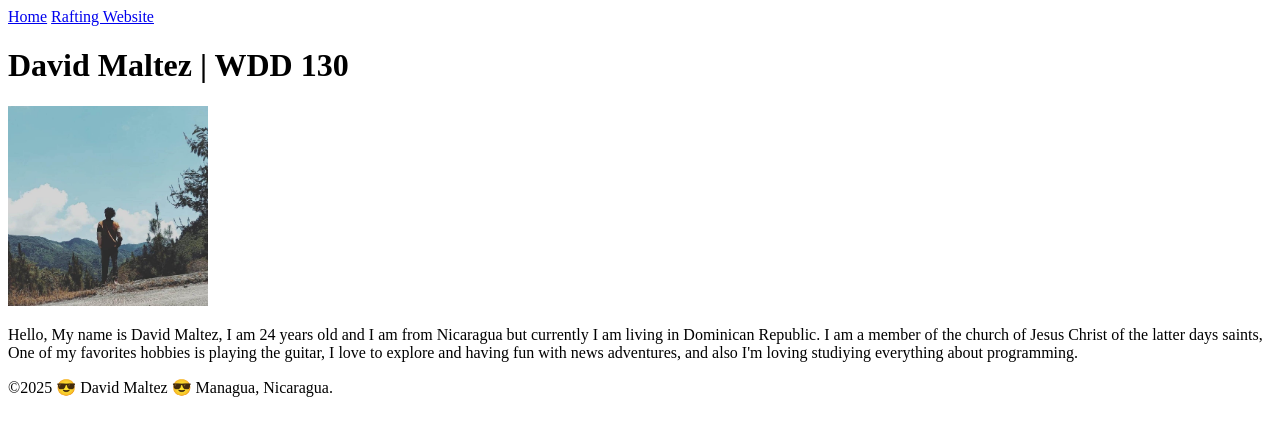
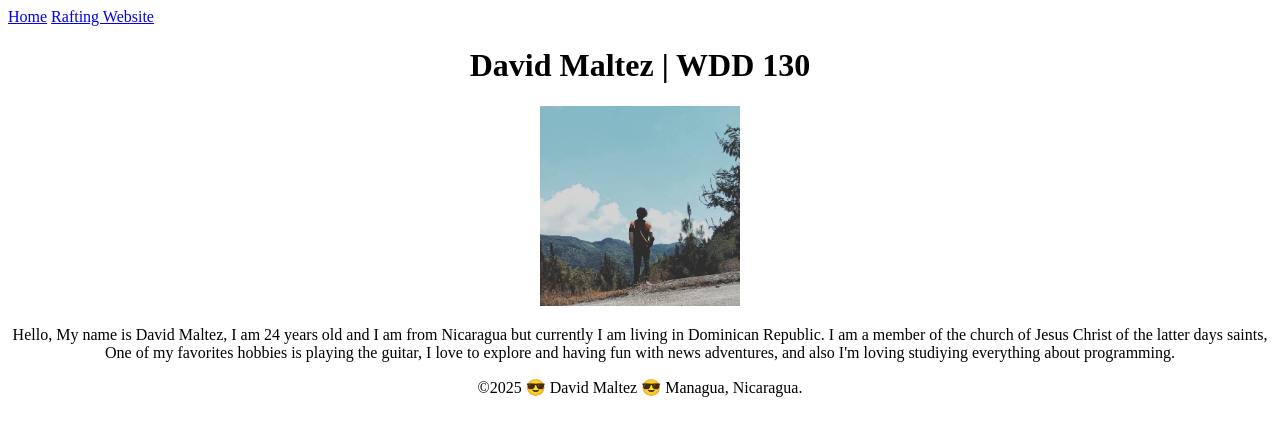
Before and after one commit to Davo2k24/wdd130, a plain HTML site: page index.html in a window 1280 px wide. Drawn offline with Linux system fonts and the light colour scheme.

Commit message:
Index.html

```diff
--- a/index.html
+++ b/index.html
@@ -13,14 +13,16 @@
             </nav>
         </header>
     <main>
-        <h1>David Maltez | WDD 130</h1>
+        <h1><center>David Maltez | WDD 130</center></h1>
+        <div style="text-align: center;">
         <img src="images/profile.jpg" alt="Hello, My name is David Maltez" width="200">
-        <p>Hello, My name is David Maltez, I am 24 years old and I am from Nicaragua but currently I am living in Dominican Republic.
+        </div>
+        <p><center>Hello, My name is David Maltez, I am 24 years old and I am from Nicaragua but currently I am living in Dominican Republic.
             I am a member of the church of Jesus Christ of the latter days saints, One of my favorites hobbies is playing the guitar,
-            I love to explore and having fun with news adventures, and also I'm loving studiying everything about programming.
+            I love to explore and having fun with news adventures, and also I'm loving studiying everything about programming.</center>
         </p>
     </main>
-        <footer>©2025 😎 David Maltez 😎 Managua, Nicaragua.
+        <footer><center>©2025 😎 David Maltez 😎 Managua, Nicaragua.</center>
         </footer>
     </body>
 </html>
```
